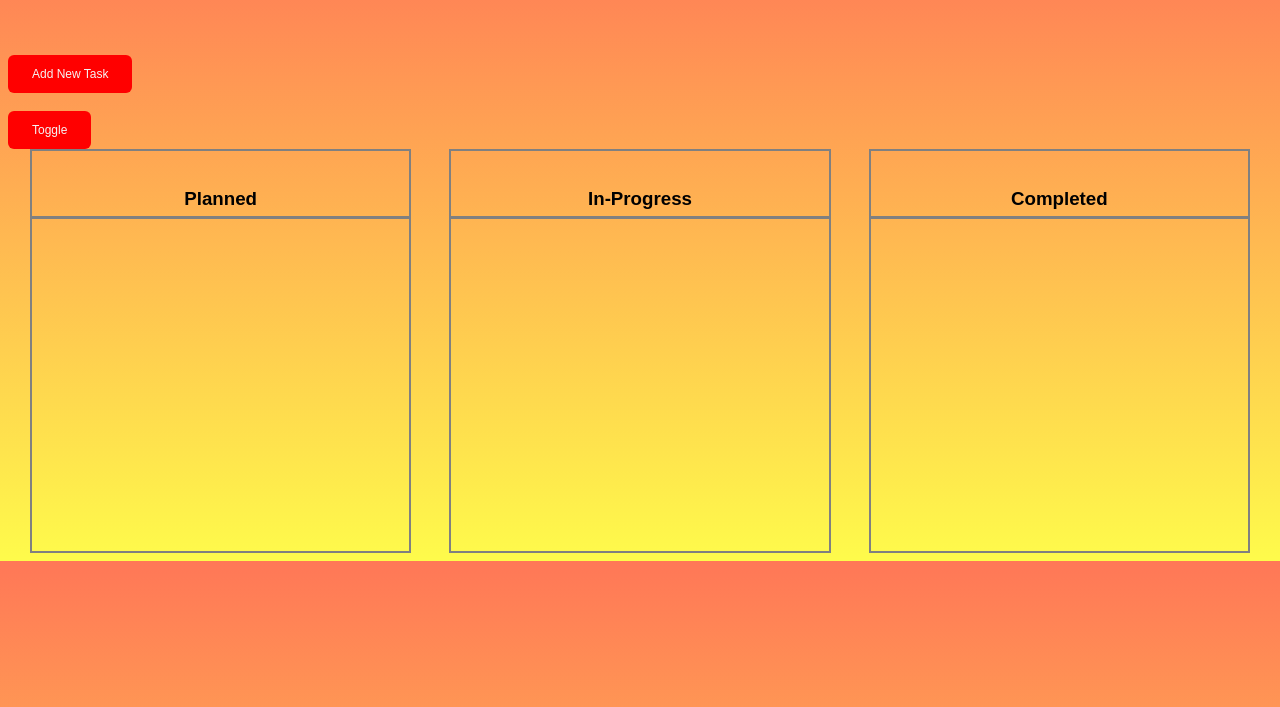
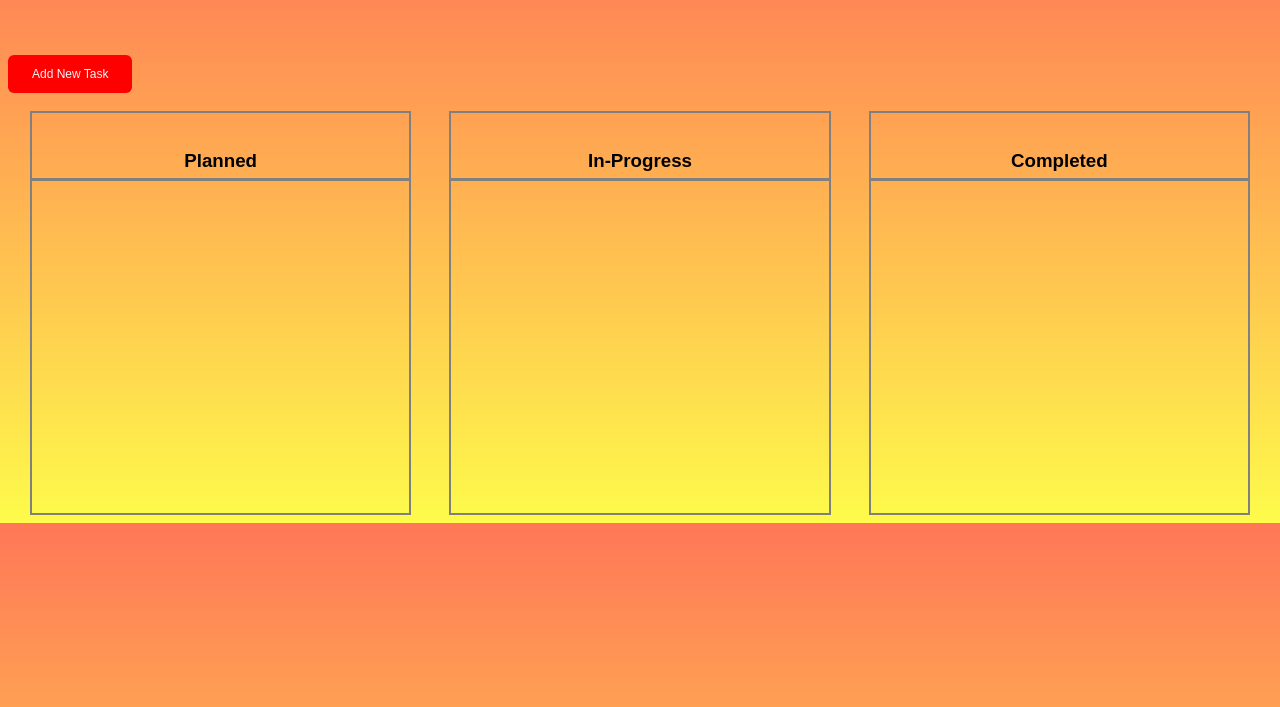
Before and after one commit to vaibha987/jira-clone, a plain HTML site: page index.html in a window 1280 px wide. Shown: the part 77-784 px from the top of the page. Drawn offline with Linux system fonts and the light colour scheme.

Commit message:
Update index.html

```diff
--- a/index.html
+++ b/index.html
@@ -13,9 +13,6 @@
     <button id="addTask">Add New Task</button>
     <br />
     <br />
-     <div class="newButton">
-      <button id="tooggle">Toggle</button>
-    </div>
     <div class="jira">
       <div id="planned" class="column">
         <br />
@@ -30,11 +27,6 @@
         <h3>Completed</h3>
       </div>
     </div>
-
-
-
-
-
     <script src="./script.js"></script>
   </body>
 </html>
```
